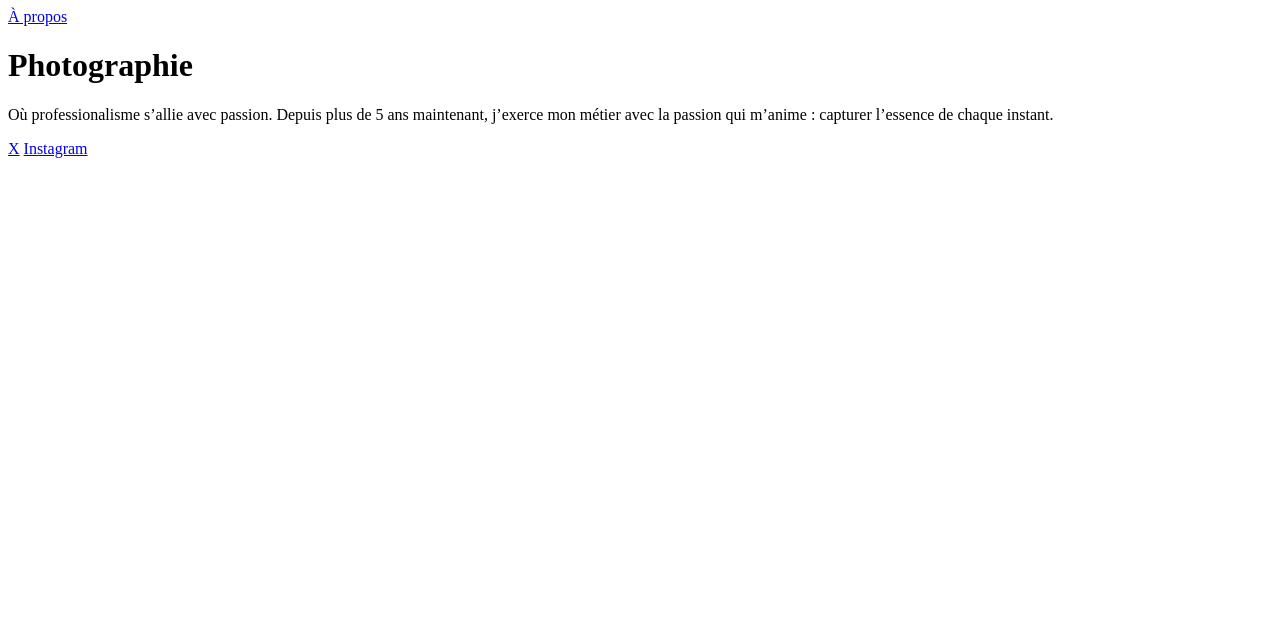
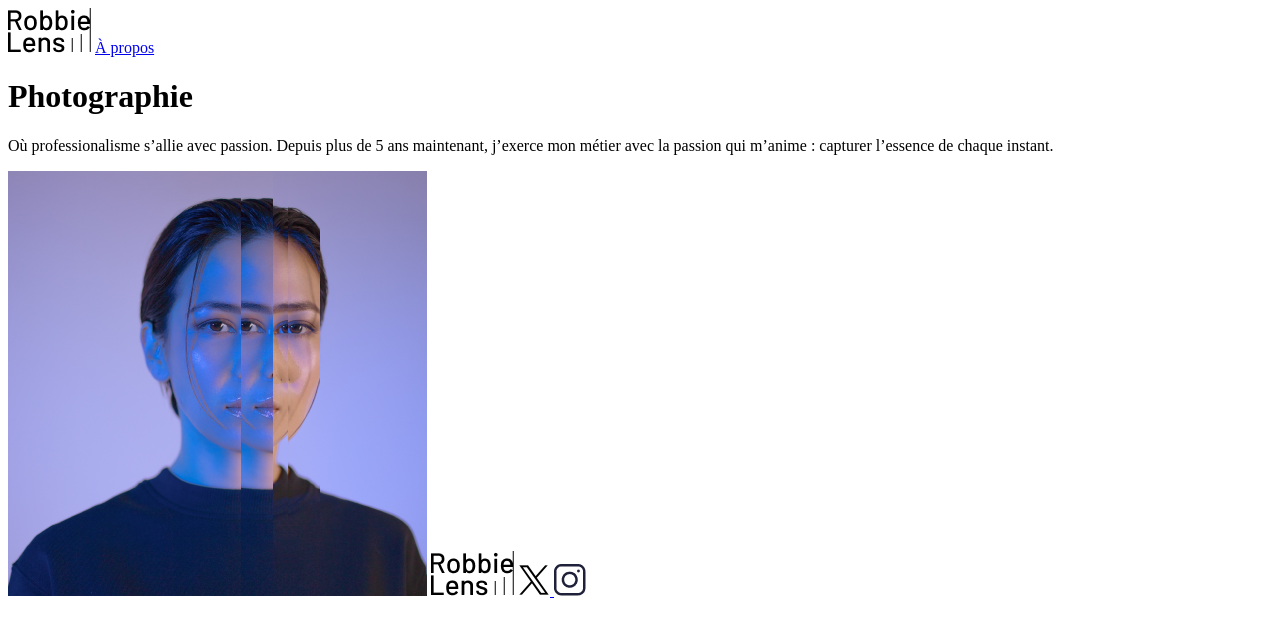
Before and after one commit to Dev-Ninja75/Com.Robbie-Lens-Portfolio.Html.CSS, a plain HTML site: page index.html in a window 1280 px wide. Drawn offline with Linux system fonts and the light colour scheme.

Commit message:
Add add img files, logo, photo aand social media icons

```diff
--- a/index.html
+++ b/index.html
@@ -3,21 +3,32 @@
 
     <head>
         <meta charset="UTF-8">
-        <meta name="description" content="Accueil Robbie Lens Photographie">
+        <meta name="description" content="Accueil - Robbie Lens Photographie">
         <meta name="keywords" content="HTML,CSS">
         <meta name="author" content="Dev-Ninja75">
         <meta name="viewport" content="width=device-width, initial-scale=1.0">
-        <title>Accueil Robbie Lens Photographie</title>
+        <title>Accueil - Robbie Lens Photographie</title>
     </head>
 
     <body>
 
+        <img src="img/logo_RL.png" alt="Logo Robbie Lens">
         <a href="dossier-2/a-propos.html">À propos</a>
+
         <h1>Photographie</h1>
-            <p>Où professionalisme s’allie avec passion. Depuis plus de 5 ans maintenant, j’exerce mon métier avec la passion
-            qui m’anime : capturer l’essence de chaque instant.</p>
-        <a target="_blank" href="https://x.com/">X</a>
-        <a target="_blank" href="https://www.instagram.com/">Instagram</a>
+        <p>
+            Où professionalisme s’allie avec passion. Depuis plus de 5 ans maintenant, j’exerce mon métier avec la passion
+            qui m’anime : capturer l’essence de chaque instant.
+        </p>
+        <img src="img/robbie-lens.png" alt="portrait de Robbie Lens Photographe">
+        <img src="img/logo_RL.png" alt="Logo Robbie Lens">
+
+        <a target="_blank" href="https://x.com/">
+            <img src="img/x_logo.png" alt="Logo X">
+        </a>
+        <a target="_blank" href="https://www.instagram.com/">
+            <img src="img/instagram.png" alt="Logo instagram">
+        </a>
     </body>
 
 </html>
```
